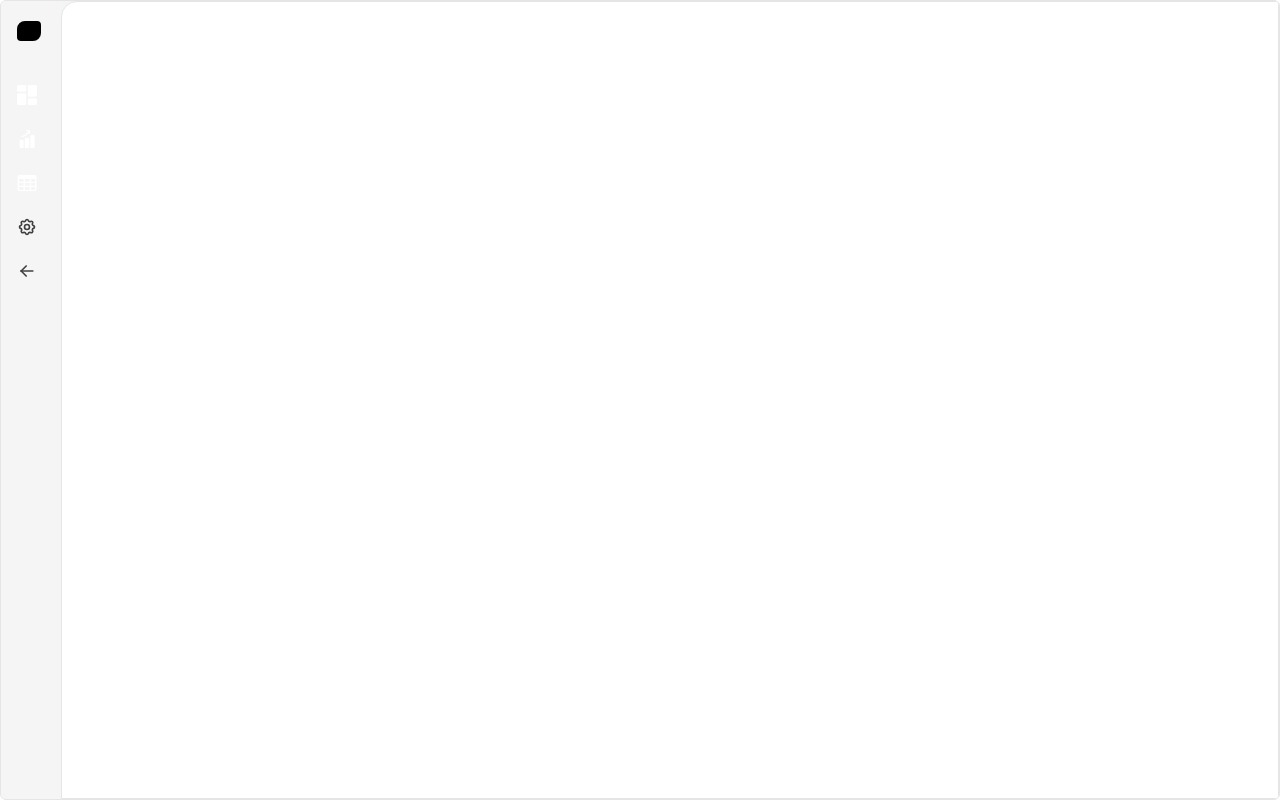
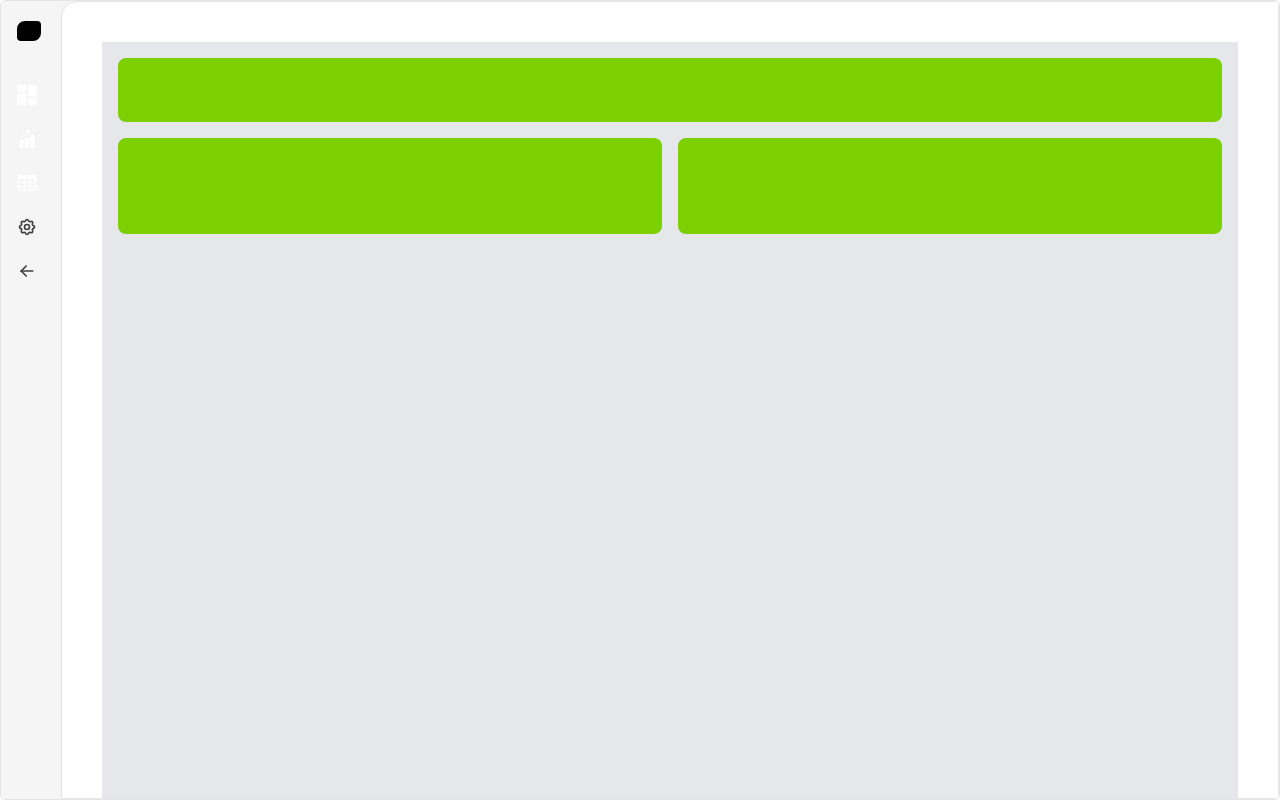
Before and after one commit to kimanthigregory/m-pesalizer, a React (Vite) app in the folder client/: page /dashboard in a window 1280 px wide. Built offline with nearby package versions, Linux system fonts and the light colour scheme.

Commit message:
add the dashboard layout

```diff
--- a/client/src/components/sidebaBody.jsx
+++ b/client/src/components/sidebaBody.jsx
@@ -103,7 +103,26 @@ export const LogoIcon = () => (
 const Dashboard = () => {
   return (
     <div className="flex flex-1">
-      <div className="p-2 md:p-10 rounded-tl-2xl border border-neutral-200 dark:border-neutral-700 bg-white dark:bg-neutral-100 flex flex-col gap-2 flex-1 w-full h-full"></div>
+      <div className="p-2 md:p-10 rounded-tl-2xl border border-neutral-200 dark:border-neutral-700 bg-white dark:bg-neutral-100 flex flex-col gap-2 flex-1 w-full h-full">
+        <div className="min-h-screen p-4 bg-gray-200 flex flex-col gap-4">
+          {/* Top bar */}
+          <div className="bg-lime-500 h-16 w-full rounded-lg"></div>
+
+          <div className="flex flex-col md:flex-row gap-4">
+            {/* Left Section */}
+            <div className="flex flex-col gap-4 md:w-1/2">
+              <div className="bg-lime-500 h-24 w-full rounded-lg"></div>
+              <div className="bg-lime-500 flex-1 rounded-lg"></div>
+            </div>
+
+            {/* Right Section */}
+            <div className="flex flex-col gap-4 md:w-1/2">
+              <div className="bg-lime-500 h-24 w-full rounded-lg"></div>
+              <div className="bg-lime-500 flex-1 rounded-lg"></div>
+            </div>
+          </div>
+        </div>
+      </div>
     </div>
   );
 };
```
